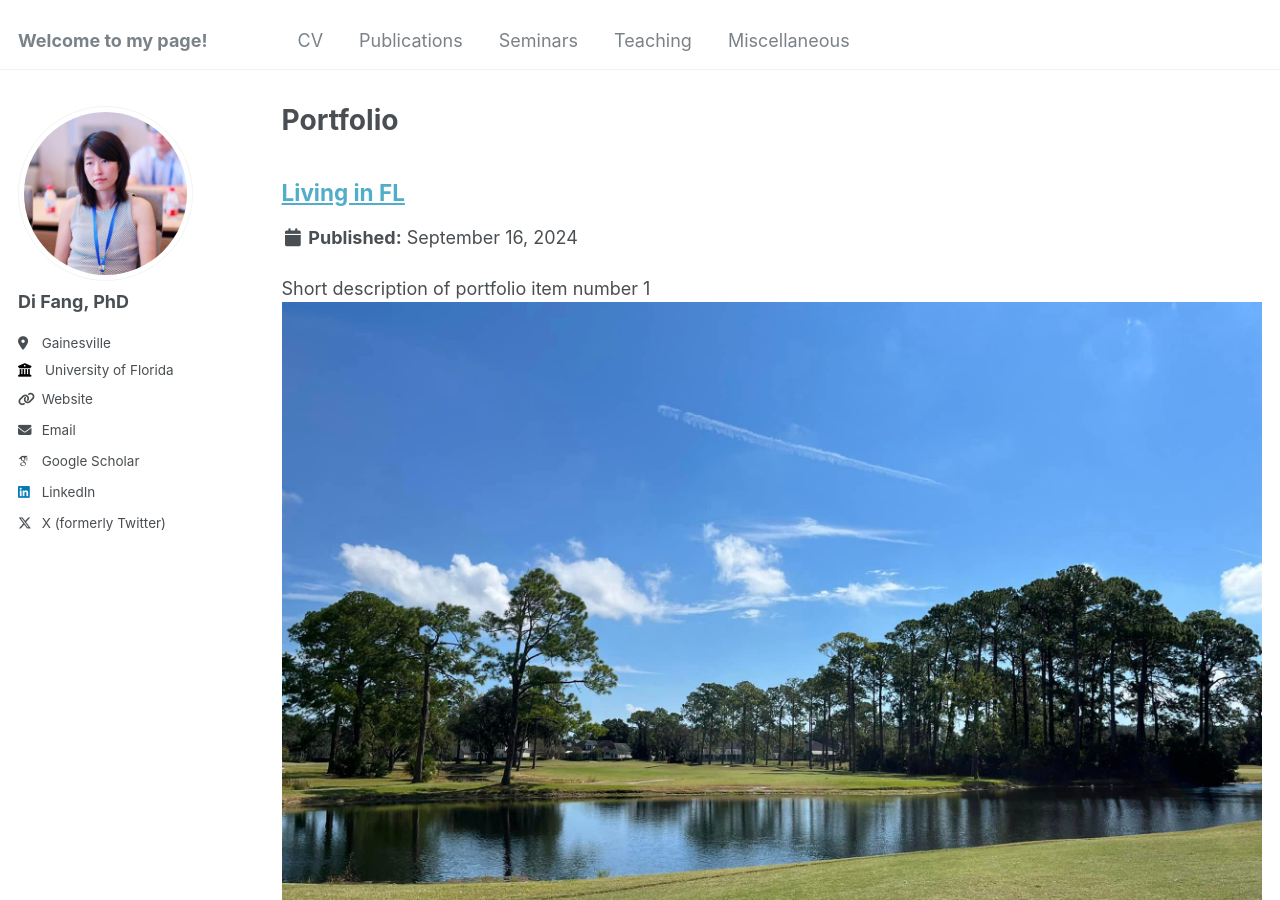
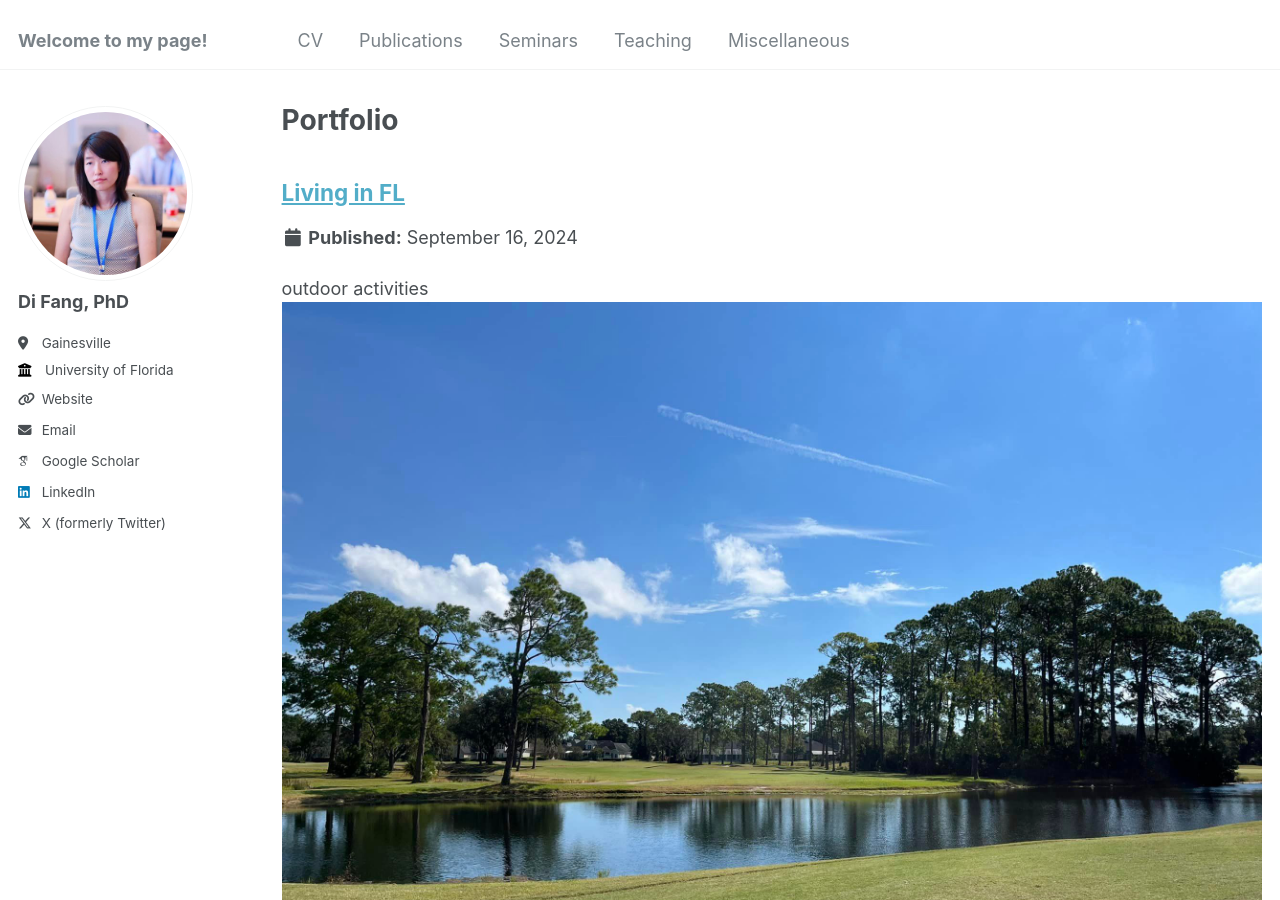
Before and after one commit to fangdi2009/mypage, a Jekyll site: the page built from _pages/portfolio.html, in a window 1280 px wide and 900 px high. Built offline with Jekyll 4.4.1, drawn with Linux system fonts in a browser that asks for light colours; some web fonts are replaced.

Commit message:
Update pic1.md

```diff
--- a/_portfolio/pic1.md
+++ b/_portfolio/pic1.md
@@ -1,5 +1,5 @@
 ---
 title: "Living in FL"
-excerpt: "Short description of portfolio item number 1<br/><img src='/images/golf1.jpg'>"
+excerpt: "outdoor activities <br/><img src='/images/golf1.jpg'>"
 collection: portfolio
 ---
```
